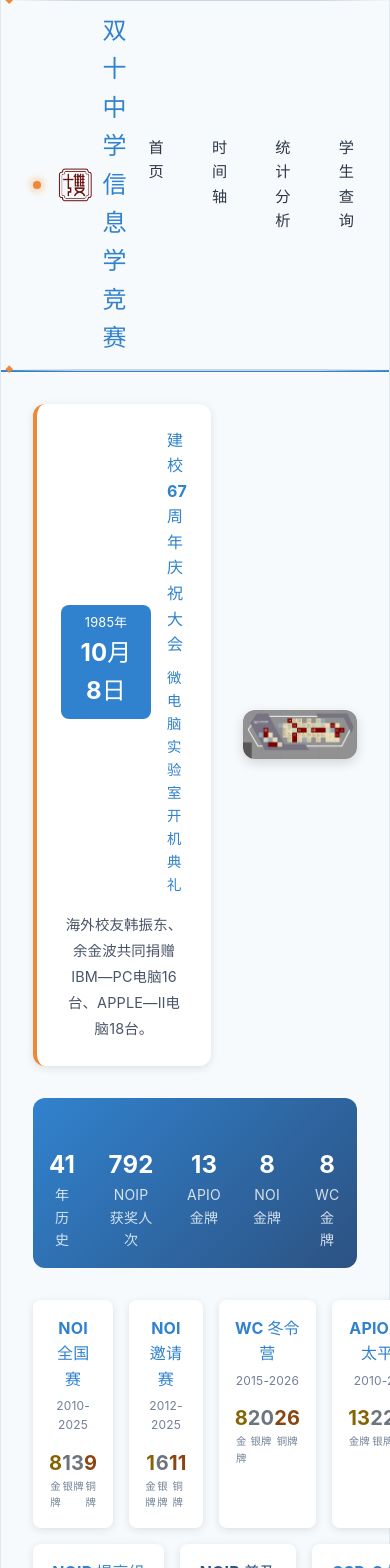
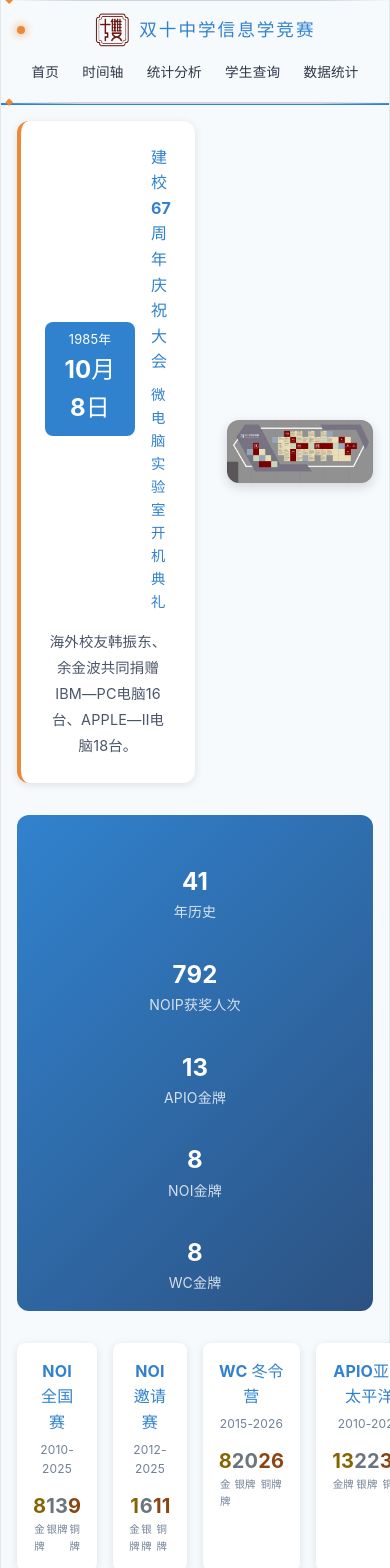
Before and after one commit to xmssoi/xmssoi.github.io, a React (Vite) app: page /#/ in a window 390 px wide. Shown: the top 1568 px of the page. Built offline with nearby package versions, Linux system fonts and the light colour scheme.

Commit message:
新增移动端响应式 CSS（@media max-width 768px）
- 导航栏：小屏改纵向，链接自动换行居中
- 字号/内边距：缩小 hero、page-title、card 等
- 时间轴：左侧轴线和圆点同步缩小
- 统计页：单列布局
- 表格：内边距和字号缩小

```diff
--- a/src/App.css
+++ b/src/App.css
@@ -344,6 +344,107 @@ tr:hover {
   font-size: 0.875rem;
 }
 
+/* Mobile responsive */
+@media (max-width: 768px) {
+  .navbar {
+    flex-direction: column;
+    align-items: stretch;
+    padding: 0.75rem 1rem;
+    gap: 0.5rem;
+  }
+
+  .nav-brand {
+    font-size: 1.1rem;
+    padding-left: 1.2rem;
+    text-align: center;
+    justify-content: center;
+  }
+
+  .nav-logo {
+    height: 28px;
+  }
+
+  .nav-links {
+    flex-wrap: wrap;
+    justify-content: center;
+    gap: 0.25rem;
+  }
+
+  .nav-links a {
+    font-size: 0.85rem;
+    padding: 0.4rem 0.6rem;
+  }
+
+  .main-content {
+    padding: 1rem;
+  }
+
+  .page-title {
+    font-size: 1.5rem;
+  }
+
+  .hero-section {
+    padding: 2rem 1rem;
+  }
+
+  .hero-section h1 {
+    font-size: 1.75rem;
+  }
+
+  .hero-section p {
+    font-size: 1rem;
+  }
+
+  .quick-stats {
+    flex-direction: column;
+    gap: 1rem;
+  }
+
+  .quick-stat-value {
+    font-size: 2.25rem;
+  }
+
+  .section-title {
+    font-size: 1.25rem;
+  }
+
+  .comp-section {
+    padding: 1rem;
+  }
+
+  .timeline {
+    padding-left: 1.25rem;
+  }
+
+  .timeline-item {
+    padding-left: 1rem;
+    margin-bottom: 1.5rem;
+  }
+
+  .timeline-item::before {
+    left: -1.25rem;
+    width: 12px;
+    height: 12px;
+  }
+
+  .timeline-year {
+    font-size: 1.25rem;
+  }
+
+  .stat-grid {
+    grid-template-columns: 1fr;
+  }
+
+  .stat-value {
+    font-size: 2rem;
+  }
+
+  th, td {
+    padding: 0.5rem;
+    font-size: 0.875rem;
+  }
+}
+
 /* Print styles */
 @media print {
   body * {
```
